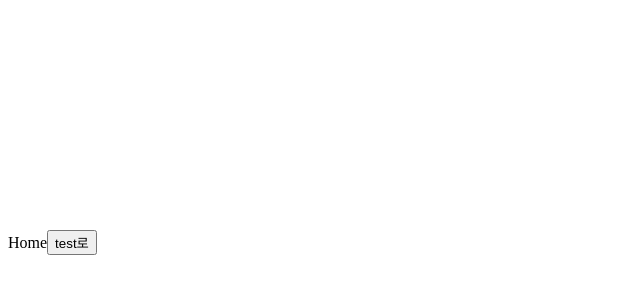
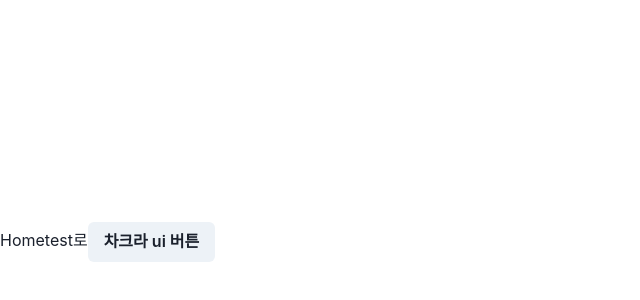
Before and after one commit to Sound-Link/web, a React (Create React App) app: page / in a window 1280 px wide. Shown: the part 178-478 px from the top of the page, without its empty margins (0-640 px from the left). Built offline with nearby package versions, Linux system fonts and the light colour scheme.

Commit message:
feat:차크라 ui 세팅

```diff
--- a/package.json
+++ b/package.json
@@ -3,6 +3,9 @@
   "version": "0.1.0",
   "private": true,
   "dependencies": {
+    "@chakra-ui/react": "^2.7.1",
+    "@emotion/react": "^11.11.1",
+    "@emotion/styled": "^11.11.0",
     "@testing-library/jest-dom": "^5.16.5",
     "@testing-library/react": "^13.4.0",
     "@testing-library/user-event": "^13.5.0",
@@ -10,6 +13,7 @@
     "@types/node": "^16.18.38",
     "@types/react": "^18.2.15",
     "@types/react-dom": "^18.2.7",
+    "framer-motion": "^10.12.22",
     "react": "^18.2.0",
     "react-dom": "^18.2.0",
     "react-router-dom": "^6.14.1",
--- a/src/App.tsx
+++ b/src/App.tsx
@@ -1,15 +1,18 @@
 import { BrowserRouter, Route, Routes } from "react-router-dom";
 import Home from "./pages/Home";
 import Test from "./pages/Test";
+import { ChakraProvider } from "@chakra-ui/react";
 
 function App() {
   return (
+    <ChakraProvider>
       <BrowserRouter>
         <Routes>
           <Route path="/" element={<Home />} />
           <Route path="/test" element={<Test />} />
         </Routes>
       </BrowserRouter>
+    </ChakraProvider>
   );
 }
 
--- a/src/pages/Home/index.tsx
+++ b/src/pages/Home/index.tsx
@@ -1,5 +1,5 @@
 import { useRouter } from "../../hooks/useRouter";
-import { isApp } from "../../utils/isApp";
+import { Button } from "@chakra-ui/react";
 
 const Home = () => {
   const { push } = useRouter();
@@ -16,6 +16,7 @@ const Home = () => {
       >
         test로
       </button>
+      <Button>차크라 ui 버튼</Button>
     </div>
   );
 };
--- a/src/pages/Test/index.tsx
+++ b/src/pages/Test/index.tsx
@@ -1,4 +1,5 @@
 import { useRouter } from "../../hooks/useRouter";
+import { Input } from "@chakra-ui/react";
 
 const Test = () => {
   const { back } = useRouter();
@@ -7,6 +8,7 @@ const Test = () => {
     <div style={{ position: "relative", top: "400px" }}>
       Test
       <button onClick={() => back()}>home으로</button>
+      <Input placeholder="sound lint" />
     </div>
   );
 };
```
Also changed, not shown: 1 other file (tests, documents, lock files or other folders). Lines whose indentation alone changed are shown as unchanged.
